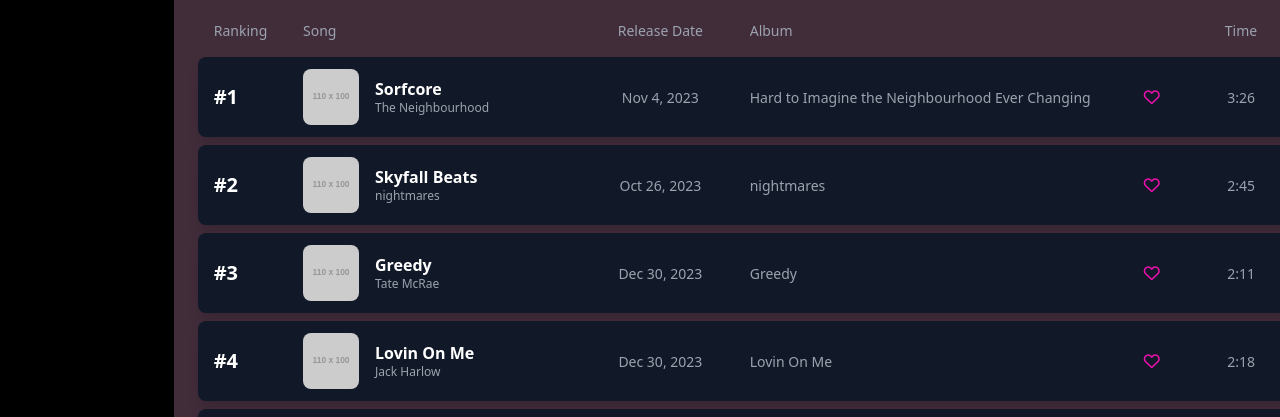
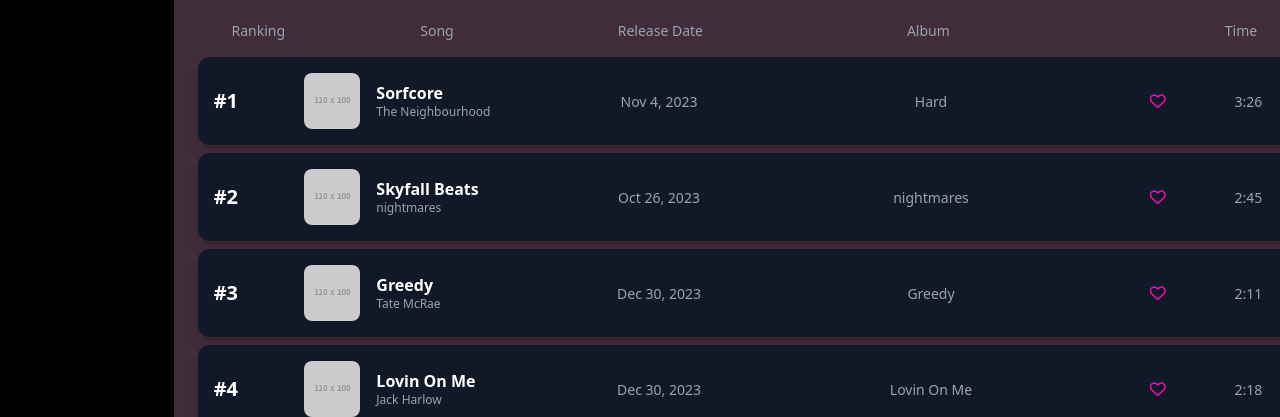
Before and after one commit to ThienNguyenWork/Final_Project_FE, a plain HTML site: page home1/index.html in a window 1280 px wide. Shown: the part 811-1228 px from the top of the page. Drawn offline with nearby package versions, Linux system fonts and the light colour scheme; placeholder pictures from the web are drawn by us.

Commit message:
modify script and css layout

```diff
--- a/home1/index.html
+++ b/home1/index.html
@@ -193,11 +193,12 @@
                     <div>
                         <h1 class="text-2xl font-bold mb-6">Trending <span class="text-[#ee10b0]">Songs</span></h1>
                         <div class="grid grid-cols-12 text-gray-400 text-sm mb-4 px-4">
-                            <div class="col-span-1">Ranking</div>
-                            <div class="col-span-3">Song</div>
+                            <div class="col-span-1 text-center">Ranking</div>
+                            <div class="col-span-3 text-center md:hidden"></div>
+                            <div class="col-span-3 text-center hidden md:block">Song</div>
                             <div class="col-span-2 text-center">Release Date</div>
-                            <div class="col-span-4">Album</div>
-                            <div class="col-span-1 text-center"></div>
+                            <div class="col-span-4 text-center">Album</div>
+                            <div class="col-span-1 text-center "></div>
                             <div class="col-span-1 text-center">Time</div>
                         </div>
                         <div id="trending-list" class="space-y-2">
--- a/home1/products.json
+++ b/home1/products.json
@@ -101,7 +101,7 @@
         "nameProduct": "Sorfcore",
         "nameArtist": "The Neighbourhood",
         "releaseDate": "Nov 4, 2023",
-        "album": "Hard to Imagine the Neighbourhood Ever Changing",
+        "album": "Hard ",
         "time": "3:26"
       },
       {
--- a/home1/script.js
+++ b/home1/script.js
@@ -32,7 +32,9 @@ function renderProducts(container, products) {
 // Render danh sách Trending Songs
 function renderTrending(container, trendingSongs) {
     container.innerHTML = trendingSongs.map(song => `
-        <div class="grid grid-cols-12 items-center bg-gray-900 px-4 py-3 rounded-lg shadow-lg">
+        <div class="bg-gray-900 p-4 rounded-xl shadow-lg hover:bg-[#1a1d29] transition">
+            <!-- Desktop Layout -->
+            <div class="hidden lg:grid grid-cols-12 items-center gap-4">
                 <!-- Ranking -->
                 <div class="col-span-1">
                     <span class="text-white font-bold text-xl">#${song.rank}</span>
@@ -53,14 +55,13 @@ function renderTrending(container, trendingSongs) {
                 </div>
 
                 <!-- Album -->
-            <div class="col-span-4 truncate">
+                <div class="col-span-4 truncate text-center">
                     <span class="text-sm text-gray-400">${song.album}</span>
                 </div>
 
-
                 <!-- Icon trái tim -->
                 <div class="col-span-1 text-center">
-                <i class="fa-regular fa-heart text-[#ee10b0] cursor-pointer"></i>
+                    <i class="fa-regular fa-heart text-[#ee10b0] cursor-pointer hover:scale-110 transition-transform"></i>
                 </div>
 
                 <!-- Thời gian -->
@@ -68,8 +69,35 @@ function renderTrending(container, trendingSongs) {
                     <span class="text-sm text-gray-400">${song.time}</span>
                 </div>
             </div>
+
+            <!-- Mobile/Tablet Layout -->
+            <div class="lg:hidden flex flex-col gap-3">
+                <!-- Ảnh + Tên bài hát -->
+                <div class="flex gap-4 items-center">
+                    <img class="w-16 h-16 rounded-lg object-cover" src="${song.imageLink}" alt="${song.nameProduct}" />
+                    <div>
+                        <h2 class="text-lg text-white font-semibold">${song.nameProduct}</h2>
+                        <p class="text-sm text-gray-400">${song.nameArtist}</p>
+                    </div>
+                </div>
+
+                <!-- Thông tin chi tiết -->
+                <div class="flex justify-between text-gray-400 text-sm">
+                    <span>#${song.rank}</span>
+                    <span>${song.releaseDate}</span>
+                    <span>${song.album}</span>
+                    <span>${song.time}</span>
+                </div>
+
+                <!-- Icon trái tim -->
+                <div class="text-right">
+                    <i class="fa-regular fa-heart text-[#ee10b0] cursor-pointer hover:scale-110 transition-transform"></i>
+                </div>
+            </div>
+        </div>
     `).join('');
 }
 
+
 // Gọi hàm khi trang được load
 window.onload = loadProducts;
```
Lines whose indentation alone changed are shown as unchanged.
